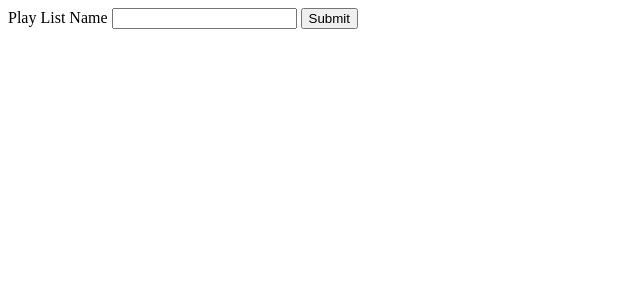
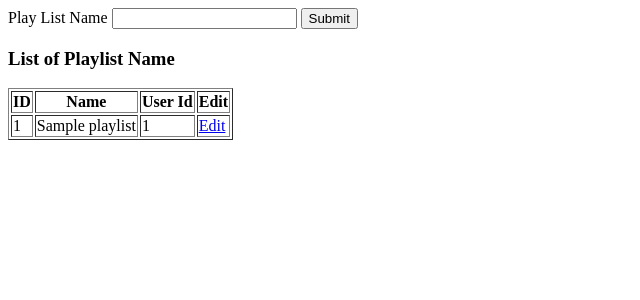
Before and after one commit to Keya53/HospitalManagement, a CodeIgniter app: page /database/ in a window 1280 px wide. Shown: the top 300 px of the page, without its empty margins (0-640 px from the left). Run offline with CodeIgniter, Linux system fonts and the light colour scheme; tables that the repository leaves empty or names only in its code hold one stand-in row (values such as "Sample post").

Commit message:
edit update and submit & update button change

```diff
--- a/application/controllers/PlayList.php
+++ b/application/controllers/PlayList.php
@@ -1,22 +1,40 @@
 <?php
-defined('BASEPATH') OR exit('No direct script access allowed');
+defined('BASEPATH') or exit('No direct script access allowed');
 
-class PlayList extends CI_Controller {
-	function __construct() {
+class PlayList extends CI_Controller
+{
+	function __construct()
+	{
 		parent::__construct();
+		$this->load->model('PlayListModel');
 	}
 
-	public function index() {
-		if(!empty($_POST)) {
+	public function index()
+	{
+		if (!empty($_POST)) {
+			$id = $this->input->post('id');
 			$dataToAdd['name'] = $this->input->post('name');
 			$dataToAdd['user_id'] = 1;
+			if($id !='')  {
+				// update
+				$this->db->update('playlist', $dataToAdd,['id'=>$id]);
 
-			$this->db->insert('playlist',$dataToAdd);
+			} else {
+				// insert
+				$this->db->insert('playlist', $dataToAdd);
+			}
+
+		}
+		$playListModel = new PlayListModel();
+		$data['playlists'] = $playListModel->getPlayLIst();
+
+		if(isset($_GET['id'])) {
+			$id = $_GET['id'];
+			$data['specific_playlist'] = $playListModel->getPlayLIst($id);
 		}
 
-		$this->load->view('play_list/play_list_generate');
+		// echo '<pre>',print_r($data['specific_playlist']);die();
 
+		$this->load->view('play_list/play_list_generate', $data);
 	}
-
-
 }
--- /dev/null
+++ b/application/models/PlayListModel.php
@@ -0,0 +1,23 @@
+<?php
+defined('BASEPATH') OR exit('No direct script access allowed');
+class PlayListModel extends CI_Model {
+	function __construct()
+	{
+		parent:: __construct();
+
+	}
+	public function getPlayLIst($id='') {
+		$sql="select * from playlist";
+        if ($id=='') {
+            $query=$this->db->query($sql);
+            $result = $query->result_array();
+            return $result;
+        } else {
+			$sql .= " where id='$id'";
+			$query=$this->db->query($sql);
+            $result = $query->result_array();
+			return $result[0];
+		}
+	}
+}
+?>
--- a/application/views/play_list/play_list_generate.php
+++ b/application/views/play_list/play_list_generate.php
@@ -1,19 +1,53 @@
 <!DOCTYPE html>
 <html lang="en">
+
 <head>
 	<meta charset="UTF-8">
 	<meta http-equiv="X-UA-Compatible" content="IE=edge">
 	<meta name="viewport" content="width=device-width, initial-scale=1.0">
 	<title>Document</title>
 </head>
+
 <body>
 
-<form action="<?php echo base_url().'PlayList/index'?>" method="POST">
-	<label>Play List Name</label>
-	<input type="text" name="name">
-	<input type="submit" value="Submit">
+	<form action="<?php echo base_url() . 'PlayList/index' ?>" method="POST">
+		<input type="hidden" name="id" value="<?php echo (isset($specific_playlist)) ? $specific_playlist['id']:'' ?>">
+		<label>Play List Name</label>
+		<input type="text" name="name" value="<?php echo (isset($specific_playlist)) ? $specific_playlist['name']:'' ?>">
+		<input type="submit" value="<?php echo (isset($specific_playlist)) ? 'Update':'Submit' ?>">
 
-</form>
+	</form>
+
+	<table class="" border="1px solid black">
+
+	<h3>List of Playlist Name</h3>
+		<tr>
+			<th>ID</th>
+			<th>Name</th>
+			<th>User Id</th>
+			<th>Edit</th>
+		</tr>
+		<?php
+		foreach ($playlists as $item) {
+		?>
+
+			<tr>
+				<td><?php echo $item['id']?></td>
+				<td><?php echo $item['name']?></td>
+				<td><?php echo $item['user_id']?></td>
+				<td><a href="<?php echo base_url().'PlayList/index?id='.$item['id']?>">Edit</a></td>
+
+			</tr>
+		<?php
+
+		}
+
+		?>
+
+
+	</table>
+
 
 </body>
+
 </html>
```
